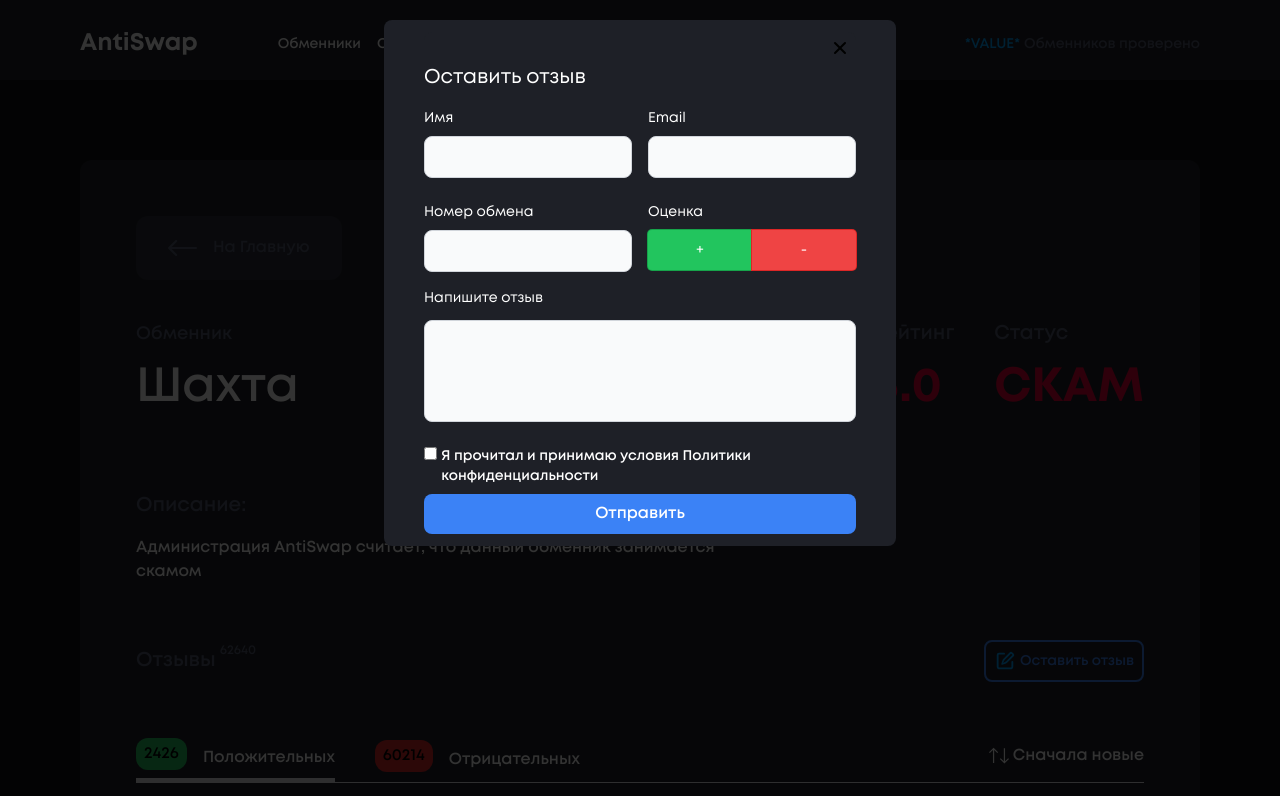
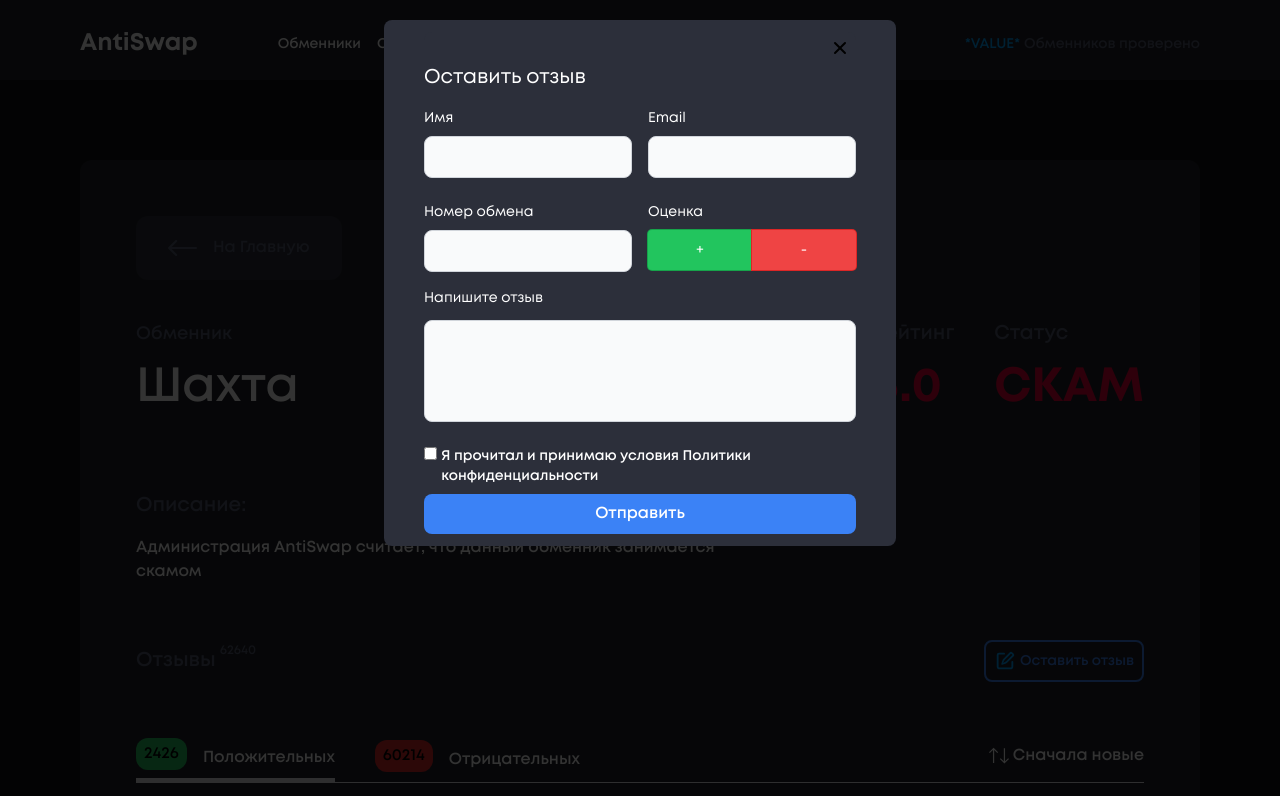
Before and after one commit to vadimvalov/cyberexchanger, a website built with Vite: page exchange.html in a window 1280 px wide. Both pictures are taken after a click on the button "Оставить отзыв". Shown: the top 796 px of the page. Built offline with nearby package versions, Linux system fonts and the light colour scheme.

Commit message:
Update exchange.html

```diff
--- a/exchange.html
+++ b/exchange.html
@@ -42,8 +42,8 @@
       <!--модалка-->
 
       <div id="modal-content"
-        class="absolute top-[40px] text-white left-20 right-20 bg-[#1E2027] rounded-lg z-50 lg:top-[20px] lg:left-[30%] lg:right-[30%] py-3 px-10">
-        <div class="rounded-lg text-white bg-[#1E2027] flex-col">
+        class="absolute top-[40px] text-white left-20 right-20 bg-[#2C2F3A] rounded-lg z-50 lg:top-[20px] lg:left-[30%] lg:right-[30%] py-3 px-10">
+        <div class="rounded-lg text-white bg-[#2C2F3A] flex-col">
           <div class="flex">
             <button type="button"
               class="close-button right-2.5 top-3 ml-auto inline-flex items-center rounded-lg bg-transparent p-1.5 text-sm text-gray-400 hover:bg-gray-200 hover:text-gray-900 dark:hover:bg-gray-800 dark:hover:text-white"
```
